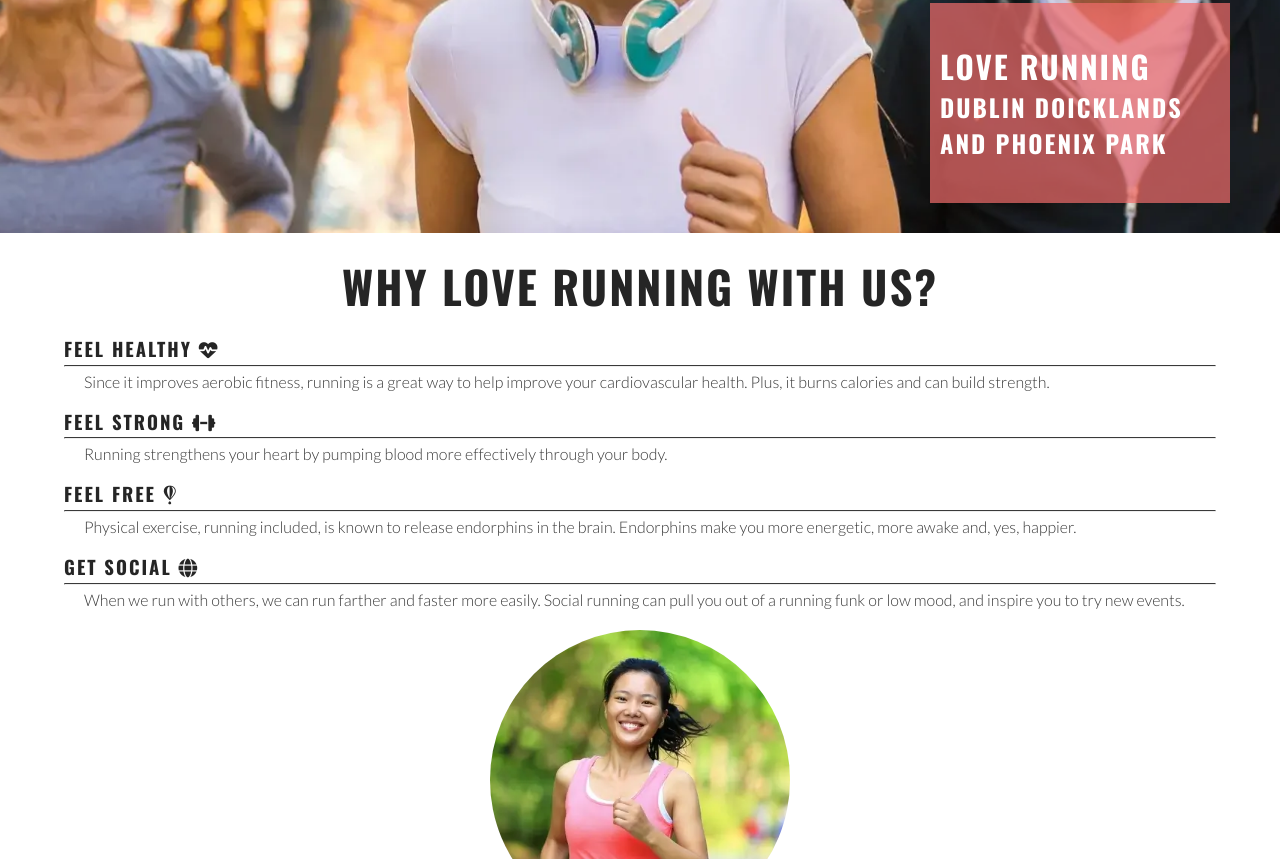
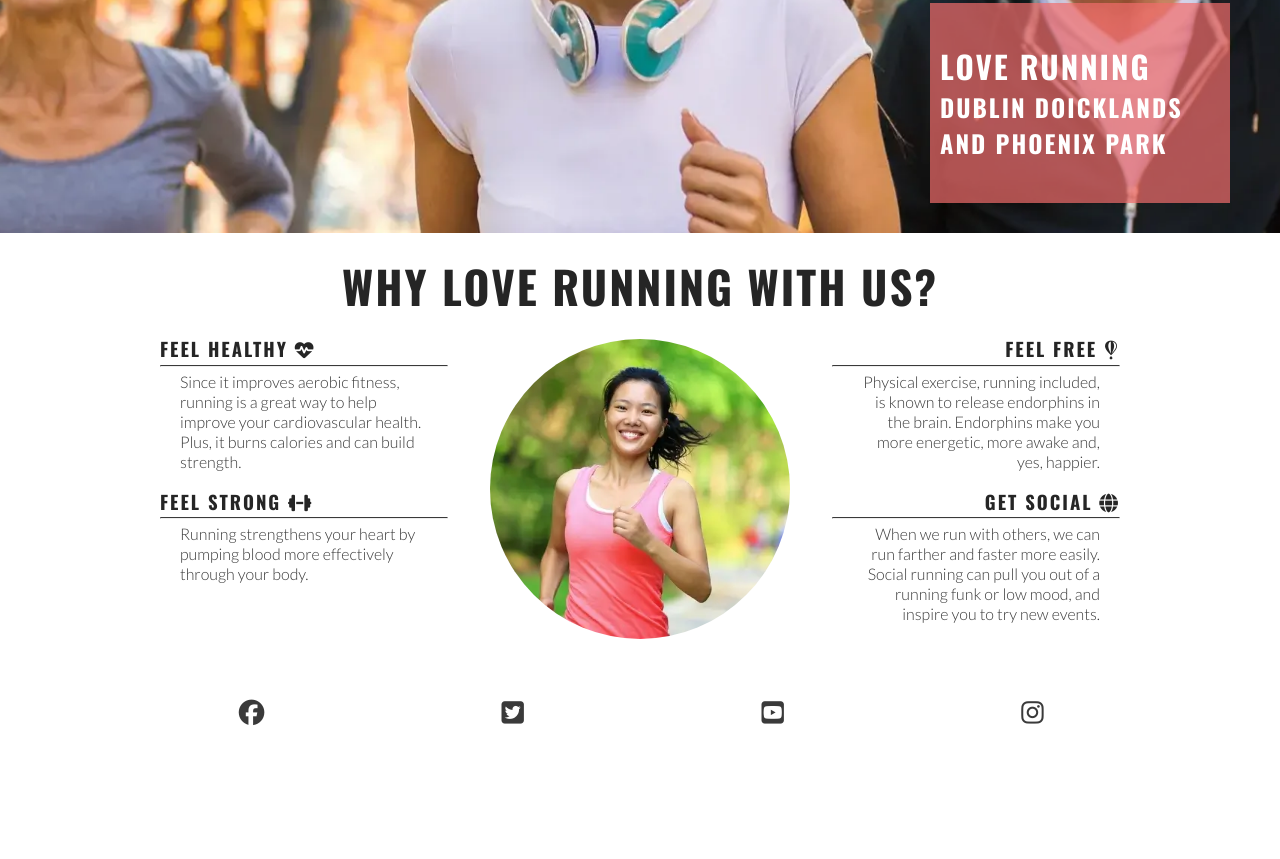
Before and after one commit to 010001000100000101000001/Love-Running-walkthrough-project, a plain HTML site: page index.html in a window 1280 px wide. Shown: the part 446-1305 px from the top of the page. After the commit the page ends 1193 px from the top, so only its background shows below. Drawn offline with nearby package versions, Linux system fonts and the light colour scheme.

Commit message:
Fixed errors with making the reasons sectionm responsive

```diff
--- a/assets/css/style.css
+++ b/assets/css/style.css
@@ -216,9 +216,56 @@ main {
         width: 300px;
         right: 50px;
     }
-}
+
+ /* Reasons section */
+ #benefits-physical,
+ #benefits-mental {
+     display: flex;
+     flex-direction: column;
+     width: 100%;
+ }
+
+ #benefits-physical>div,
+ #benefits-mental>div {
+     width: 75%;
+ }
+
+ #benefits-mental>div {
+     text-align: end;
+     align-self: flex-end;
+ }
 
 /* Large devices (laptops and desktops, 992px and up) */
 @media screen and (min-width: 992px) {
     #menu a:hover {
         border-bottom: 1px solid #3a3a3a;
+    }
+
+@media screen and (min-width: 1200px) {
+
+    /* Reasons section */
+    #benefits {
+        display: flex;
+        flex-direction: row;
+    }
+
+    #benefits>div {
+        flex: 1;
+    }
+
+    #benefits-image {
+        order: 0
+    }
+
+    #benefits-mental {
+        order: 1;
+    }
+
+    #benefits-mental>div {
+        align-self: flex-start;
+    }
+
+    #benefits-physical>div {
+        align-self: flex-end;
+    }
+}
```
Also changed, not shown: index.html (+1 -2 lines).
